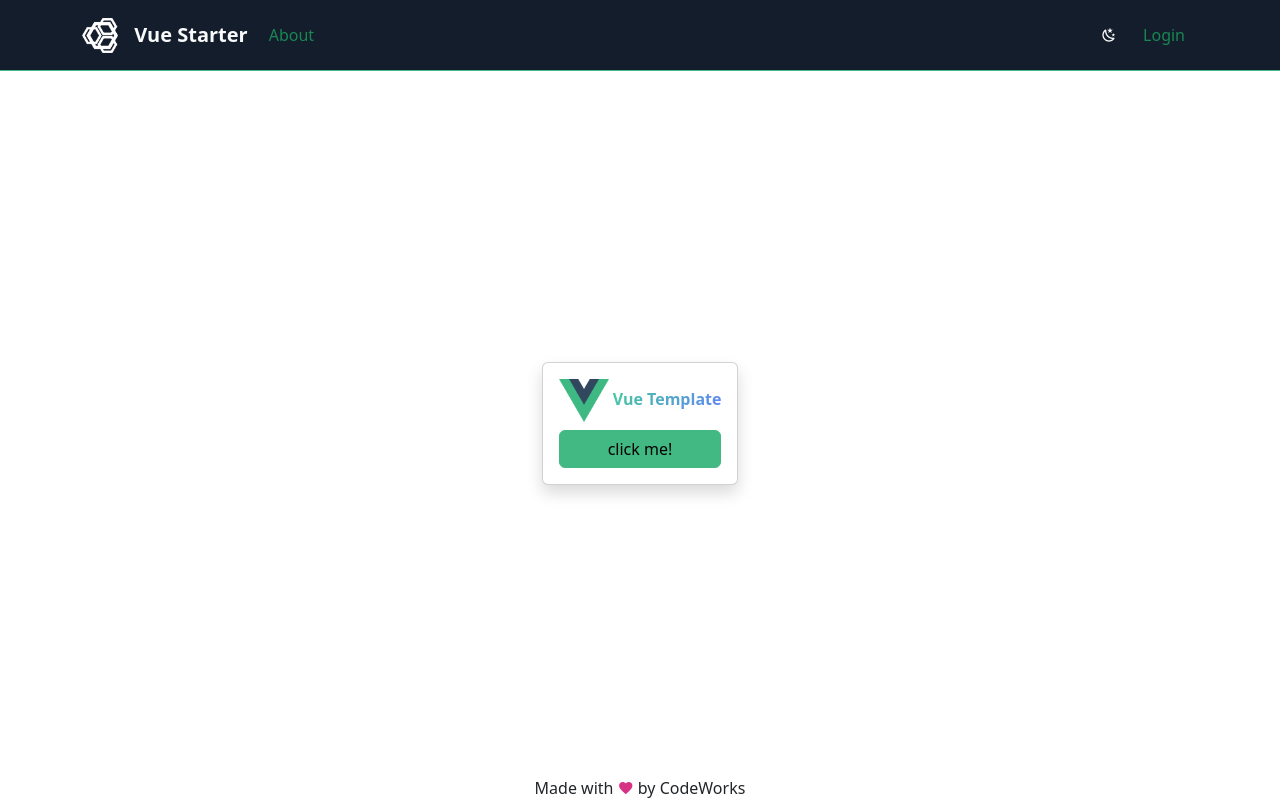
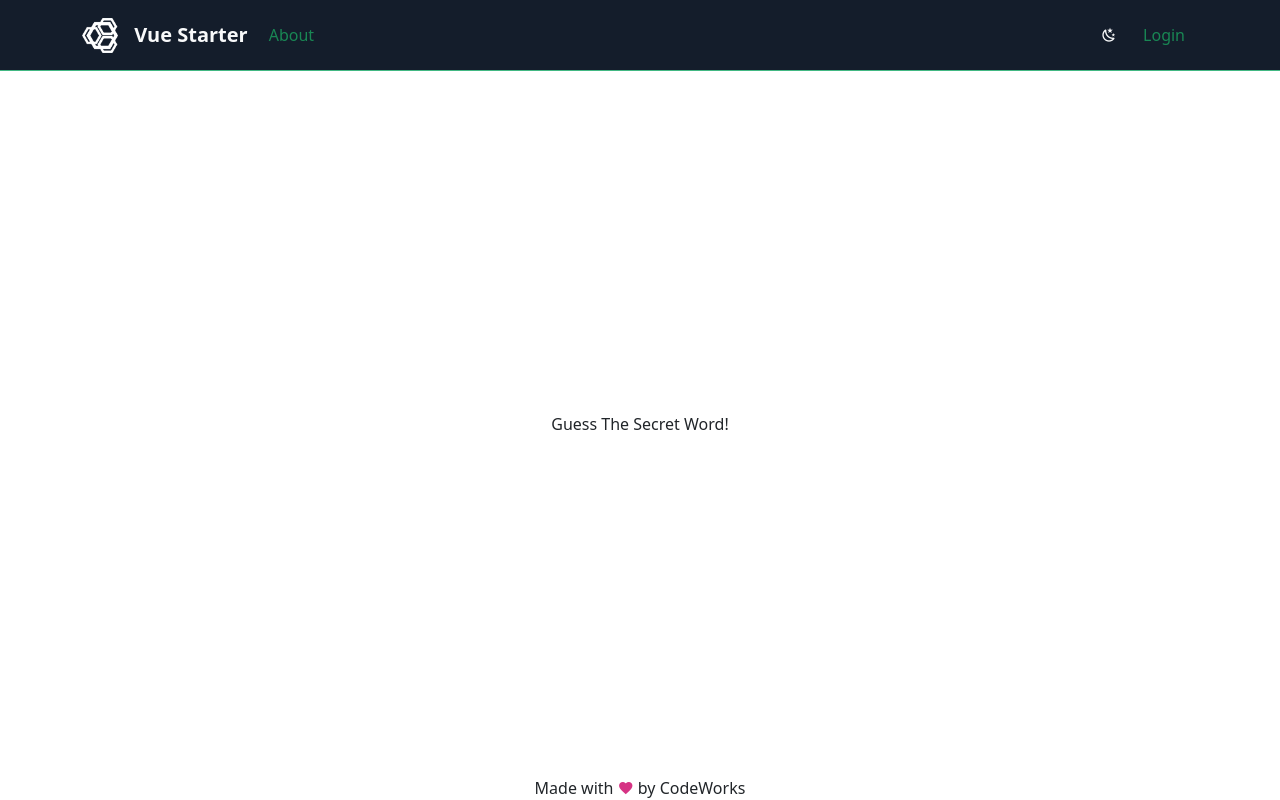
Before and after one commit to ethanrgibson/jiotto, a Vue app in the folder client/: page / in a window 1280 px wide. Built offline with nearby package versions, Linux system fonts and the light colour scheme; what @bcwdev/auth0provider-client would draw is missing.

Commit message:
removed examples, getting things styled for guessing

```diff
--- a/client/src/pages/HomePage.vue
+++ b/client/src/pages/HomePage.vue
@@ -1,13 +1,29 @@
-<script setup >
-import Example from '@/components/Example.vue';
+<script setup>
+
 
 
 </script>
 
 <template>
-  <Example />
+  <div class="container-fluid home-container">
+    <div class="row">
+      <div class="col-12">
+        <div class="text-center">
+          Guess The Secret Word!
+        </div>
+        <div>
+
+        </div>
+      </div>
+    </div>
+  </div>
 </template>
 
 <style scoped lang="scss">
-
+.home-container {
+  flex-grow: 1;
+  display: flex;
+  justify-content: center;
+  align-items: center;
+}
 </style>
```
